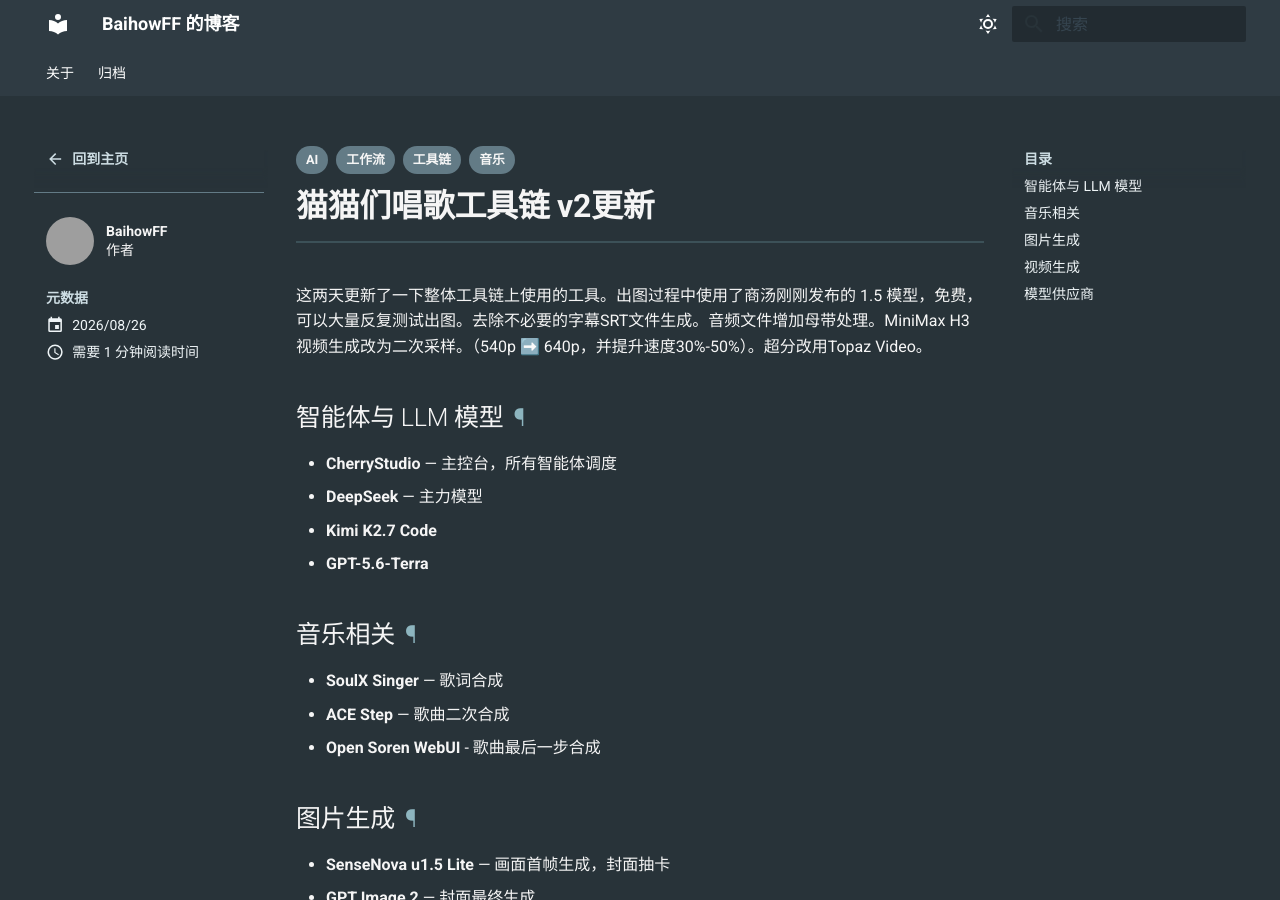
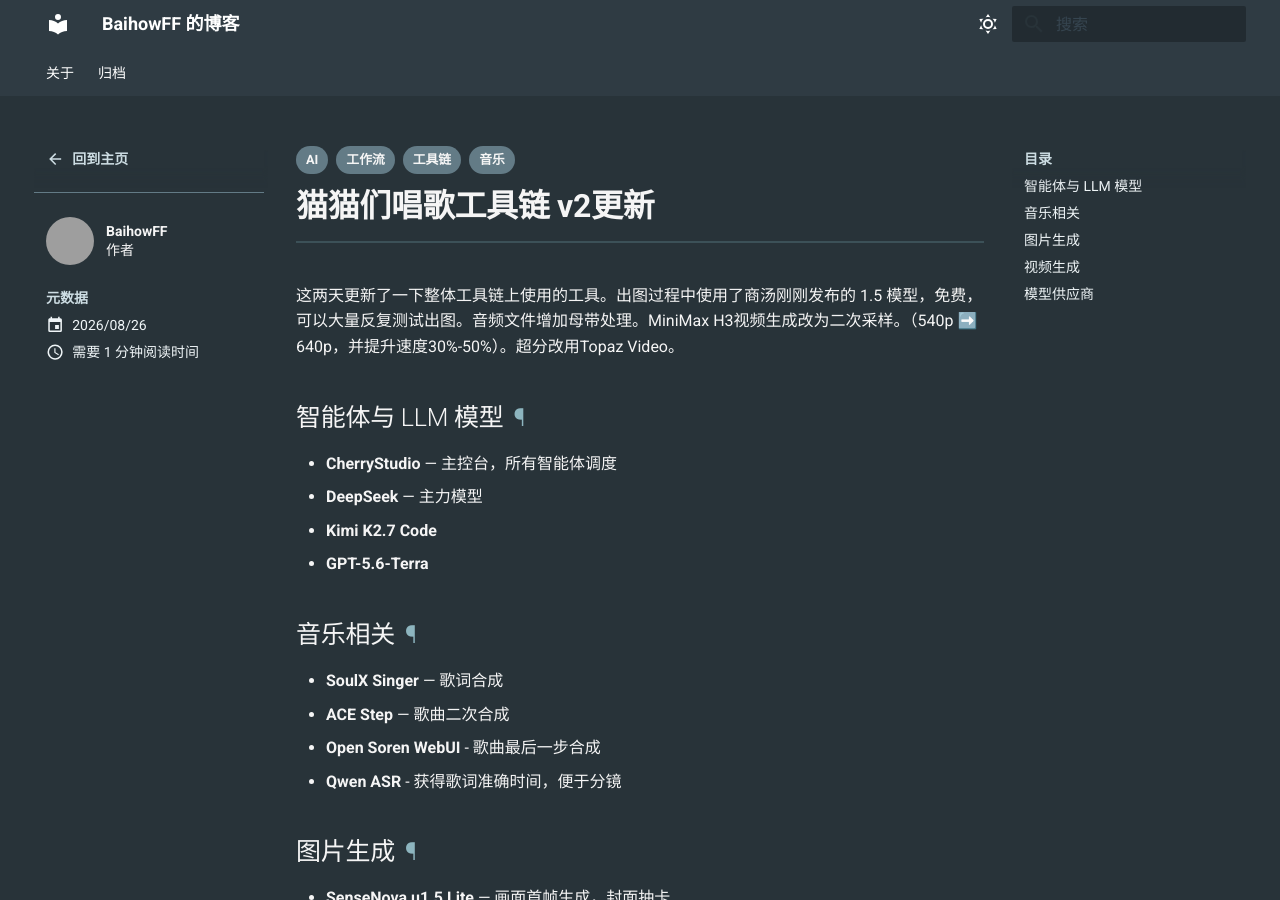
Before and after one commit to BaihowFF/BaihowFF.github.io, an MkDocs documentation site: the page built from docs/posts/猫猫们唱歌工具链-v2.md, in a window 1280 px wide and 900 px high. Built offline with MkDocs 1.6.1 and Material for MkDocs 9.7.7, drawn with Linux system fonts in a browser that asks for light colours; comment, search, counter and statistics services are not loaded; grey boxes are pictures that could not be loaded.

Commit message:
fix: 猫猫们唱歌工具链 v2 更新内容

```diff
--- a/docs/posts/猫猫们唱歌工具链-v2.md
+++ b/docs/posts/猫猫们唱歌工具链-v2.md
@@ -10,7 +10,7 @@ tags:
   - 工作流
 ---
 
-这两天更新了一下整体工具链上使用的工具。出图过程中使用了商汤刚刚发布的 1.5 模型，免费，可以大量反复测试出图。去除不必要的字幕SRT文件生成。音频文件增加母带处理。MiniMax H3视频生成改为二次采样。（540p ➡️ 640p，并提升速度30%-50%）。超分改用Topaz Video。
+这两天更新了一下整体工具链上使用的工具。出图过程中使用了商汤刚刚发布的 1.5 模型，免费，可以大量反复测试出图。音频文件增加母带处理。MiniMax H3视频生成改为二次采样。（540p ➡️ 640p，并提升速度30%-50%）。超分改用Topaz Video。
 
 ## 智能体与 LLM 模型
 
@@ -24,6 +24,7 @@ tags:
 - **SoulX Singer** — 歌词合成
 - **ACE Step** — 歌曲二次合成
 - **Open Soren WebUI** - 歌曲最后一步合成
+- **Qwen ASR** - 获得歌词准确时间，便于分镜
 
 ## 图片生成
 
```
